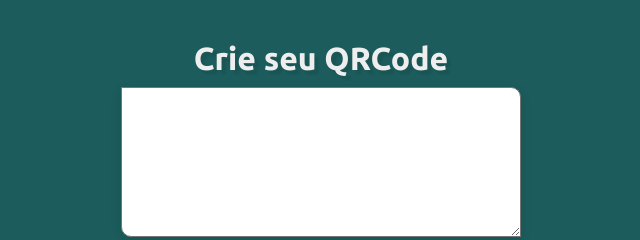
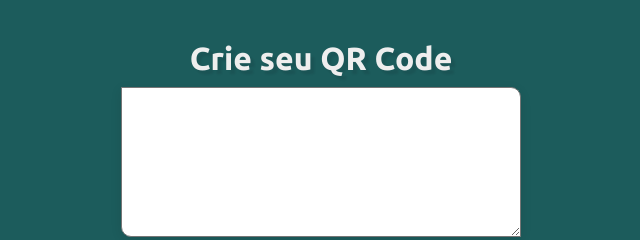
Before and after one commit to EstevamNetoF/gerador-de-qrcode, a plain HTML site: page index.html in a window 1280 px wide. Shown: the top 240 px of the page, 319-959 px from the left. Drawn offline with nearby package versions, Linux system fonts and the light colour scheme.

Commit message:
icon adicionado

```diff
--- a/index.html
+++ b/index.html
@@ -6,10 +6,11 @@
     <meta name="viewport" content="width=device-width, initial-scale=1.0">
     <link rel="stylesheet" href="style.css">
     <link rel="stylesheet" href="https://fonts.googleapis.com/css2?family=Material+Symbols+Outlined:opsz,wght,FILL,GRAD@20..48,100..700,0..1,-50..200" />
+    <link rel="shortcut icon" href="img/icon-qr-code.png" type="image/x-icon">
     <title>QRCode</title>
 </head>
 <body>
-    <h1>Crie seu QRCode</h1>
+    <h1>Crie seu QR Code</h1>
     <textarea rows="4"></textarea>
     <br>
     <button onclick="GerarQRCode()" id="btn">Gerar QRCode</button>
```
Also changed, not shown: img/icon-qr-code.png (added).
